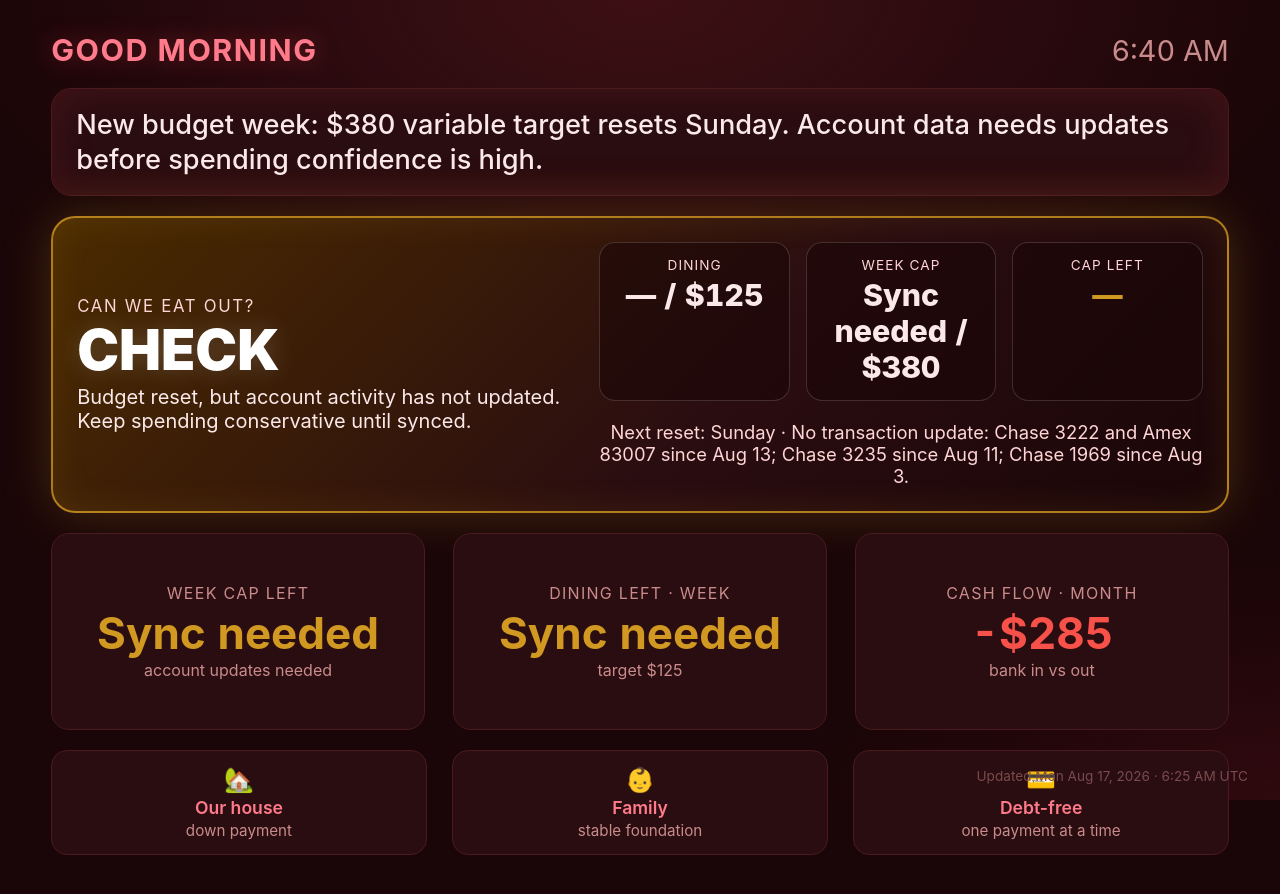
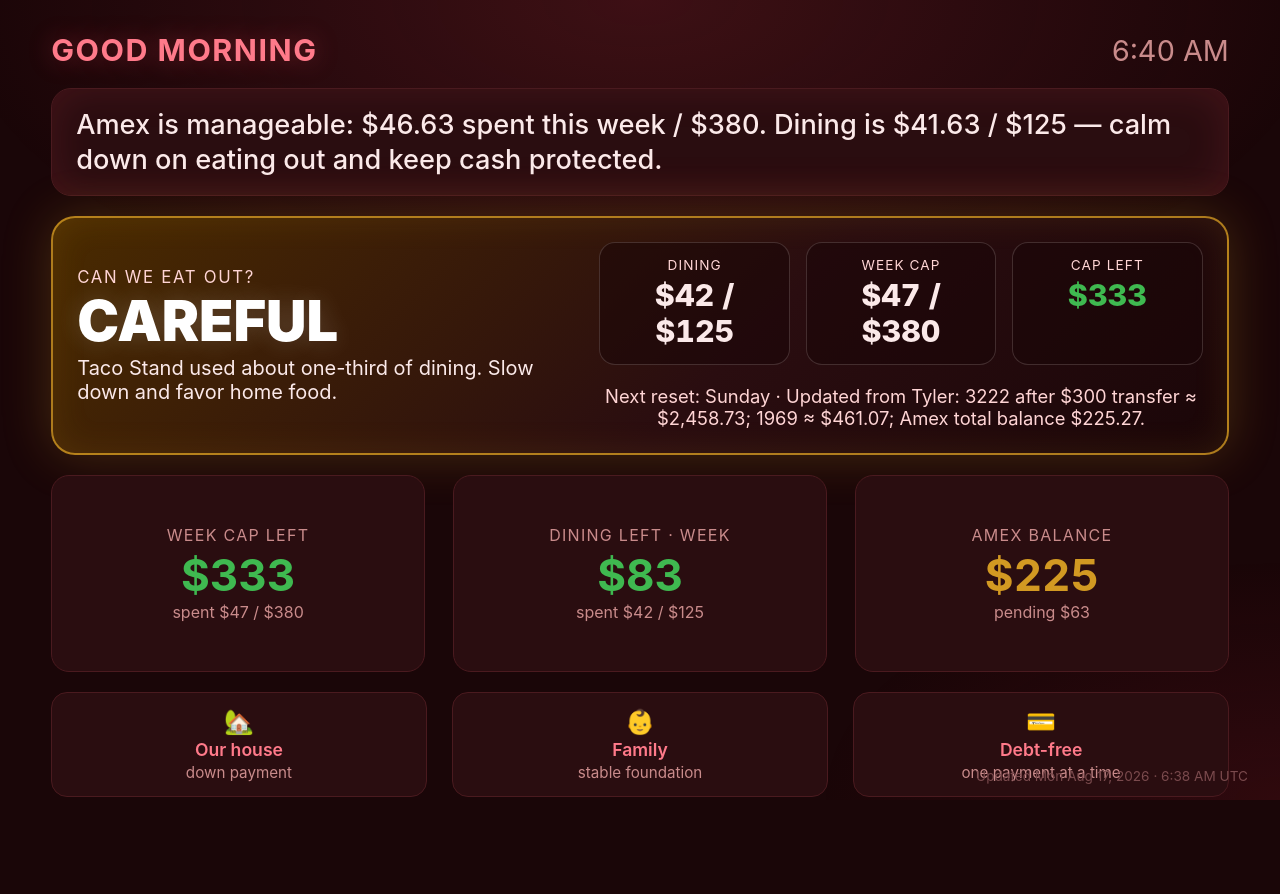
Before and after one commit to tyler327-cyber/family-dashboard, a plain HTML site: page index.html in a window 1280 px wide. Drawn offline with Linux system fonts and the light colour scheme.

Commit message:
Update dashboard with current Amex and cash balances

```diff
--- a/index.html
+++ b/index.html
@@ -14,18 +14,30 @@
    confirm the page populates before considering it done.
    ========================================================== */
 const DATA = {
-  updated: "Mon Aug 17, 2026 · 6:25 AM UTC",
+  updated: "Mon Aug 17, 2026 · 6:38 AM UTC",
 
-  wandaMessage: "New budget week: $380 variable target resets Sunday. Account data needs updates before spending confidence is high.",
+  wandaMessage: "Amex is manageable: $46.63 spent this week / $380. Dining is $41.63 / $125 — calm down on eating out and keep cash protected.",
 
   budgetPlan: {
-    status: "Budget-only · account updates needed",
+    status: "Current week · cash protected",
     weekStarts: "Sunday",
     rollover: false,
     overallWeeklyTarget: 380,
     combinedFoodTarget: 250,
-    lastSynced: "2026-08-16",
-    dataFreshnessNote: "No transaction update: Chase 3222 and Amex 83007 since Aug 13; Chase 3235 since Aug 11; Chase 1969 since Aug 3."
+    lastSynced: "2026-08-17",
+    amexTotalBalance: 225.27,
+    amexPending: 63.41,
+    amexPosted: 2636.35,
+    dataFreshnessNote: "Updated from Tyler: 3222 after $300 transfer ≈ $2,458.73; 1969 ≈ $461.07; Amex total balance $225.27.",
+    accountBalances: {
+      personal3222: 2458.73,
+      azRamar1969: 461.07,
+      palmdale3602: 3149.77,
+      palmdaleExpectedBooking: 827.42,
+      palmdaleCleanerDue: 360,
+      easyLaunch3235: 4641.63,
+      easyLaunch1130: 14.91
+    }
   },
 
   goals: [
@@ -62,11 +74,11 @@ const DATA = {
     // Approved Sunday-reset weekly targets. null spentWeek means the dashboard snapshot
     // has not been synced yet; never display a misleading $0 in that case.
     variable: {
-      dining:    { spentWeek: null, budgetWeek: 125, spentMonth: 441.20, budgetMonth: null },
-      groceries: { spentWeek: null, budgetWeek: 125, spentMonth: 379.17, budgetMonth: null },
-      shopping:  { spentWeek: null, budgetWeek: 25,  spentMonth: 227.20, budgetMonth: null },
-      gas:       { spentWeek: null, budgetWeek: 75,  spentMonth: 141.15, budgetMonth: null },
-      other:     { spentWeek: null, budgetWeek: 30,  spentMonth: 79.38,  budgetMonth: null }
+      dining:    { spentWeek: 41.63, budgetWeek: 125, spentMonth: 482.83, budgetMonth: null },
+      groceries: { spentWeek: 0,     budgetWeek: 125, spentMonth: 379.17, budgetMonth: null },
+      shopping:  { spentWeek: 0,     budgetWeek: 25,  spentMonth: 227.20, budgetMonth: null },
+      gas:       { spentWeek: 0,     budgetWeek: 75,  spentMonth: 141.15, budgetMonth: null },
+      other:     { spentWeek: 5.00,  budgetWeek: 30,  spentMonth: 84.38,  budgetMonth: null }
     }
   },
 
@@ -90,7 +102,8 @@ const DATA = {
       { text: "Post the Toyota Prius online for sale", done: true },
       { text: "Tyler: See how to get the benefits card for Priscilla", done: false },
       { text: "Both: Keep variable spending within the $380 Sunday-reset weekly budget", done: false },
-      { text: "Tyler: Update Chase 3222 and Amex 83007 account activity since Aug 13", done: false },
+      { text: "Tyler: Updated Chase 3222, 1969, 3602, and Amex balances", done: true },
+      { text: "Both: Calm down on eating out — keep Dining/Takeout under $125 this week", done: false },
       { text: "Tyler: Look out for insurance email and mortgage email about insurance cancellation notices", done: false },
       { text: "Tyler: Research where to buy tires for the 2025 Hyundai Santa Fe", done: false },
       { text: "Tyler: Find where to do an oil change for the 2025 Hyundai Santa Fe", done: false }
@@ -321,15 +334,18 @@ const dLeft = diningSynced ? V.dining.budgetWeek - V.dining.spentWeek : null;
 const weekVariableSpent = weekSynced ? variableKeys.reduce((sum,k)=>sum + V[k].spentWeek, 0) : null;
 const weekVariableLeft = weekSynced ? DATA.budgetPlan.overallWeeklyTarget - weekVariableSpent : null;
 const resetDay = DATA.budgetPlan.weekStarts || "Sunday";
-const foodState = !diningSynced ? "yellow" : dLeft < 0 ? "red" : dLeft <= 25 ? "yellow" : "green";
+const diningDisciplineNeeded = diningSynced && V.dining.spentWeek >= 40;
+const foodState = !diningSynced ? "yellow" : dLeft < 0 ? "red" : (dLeft <= 25 || diningDisciplineNeeded) ? "yellow" : "green";
 const foodAnswer = !diningSynced ? "CHECK" : foodState === "green" ? "YES" : foodState === "yellow" ? "CAREFUL" : "NO";
 const foodReason = !diningSynced
   ? "Budget reset, but account activity has not updated. Keep spending conservative until synced."
   : foodState === "red"
     ? "Dining is over target. Choose groceries or home food until reset."
-    : foodState === "yellow"
-      ? "Small/simple food only — dining is almost used up."
-      : "Okay if it stays inside the weekly cap.";
+    : diningDisciplineNeeded
+      ? "Taco Stand used about one-third of dining. Slow down and favor home food."
+      : foodState === "yellow"
+        ? "Small/simple food only — dining is almost used up."
+        : "Okay if it stays inside the weekly cap.";
 const foodEl = $("#foodSignal");
 foodEl.classList.toggle("green", foodState === "green");
 foodEl.classList.toggle("yellow", foodState === "yellow");
@@ -348,8 +364,8 @@ foodEl.innerHTML = `
 const savingsTotal = DATA.savings.houseFund + DATA.savings.sofi + DATA.savings.robinhood + DATA.savings.ira;
 $("#sumGrid").innerHTML =
   tile("Week cap left", weekSynced?money(weekVariableLeft):"Sync needed", weekSynced?(weekVariableLeft>=0?"good":"bad"):"warn", weekSynced ? "spent "+money(weekVariableSpent)+" / "+money(DATA.budgetPlan.overallWeeklyTarget) : "account updates needed") +
-  tile("Dining left · week", diningSynced?money(dLeft):"Sync needed", diningSynced?(dLeft>=0?"good":"bad"):"warn", "target "+money(V.dining.budgetWeek)) +
-  tile("Cash flow · month", (cfNet>=0?"+":"")+money(cfNet), cfNet>=0?"good":"bad", "bank in vs out");
+  tile("Dining left · week", diningSynced?money(dLeft):"Sync needed", diningSynced?(dLeft>=0?"good":"bad"):"warn", "spent "+money(V.dining.spentWeek)+" / "+money(V.dining.budgetWeek)) +
+  tile("Amex balance", money(DATA.budgetPlan.amexTotalBalance), "warn", "pending "+money(DATA.budgetPlan.amexPending));
 function tile(lbl,big,cls,sub){ return `<div class="sumtile"><div class="lbl">${lbl}</div><div class="big ${cls}">${big}</div><div class="sub">${sub}</div></div>`; }
 $("#goalRow").innerHTML = DATA.goals.map(g=>`<div class="g"><div class="ge">${g.emoji}</div><div class="gl">${g.label}</div><div class="gn">${g.note||""}</div></div>`).join("");
 
@@ -415,7 +431,8 @@ $("#saveGrid").innerHTML =
   saveCard("Self-Directed IRA", S.ira, "retirement", "") +
   saveCard("SoFi Savings", S.sofi, "emergency fund", "");
 function saveCard(name,val,note,cls){ return `<div class="savecard"><div class="sname">${name}</div><div class="sval ${cls}">${money(val)}</div><div class="snote">${note}</div></div>`; }
-$("#saveTotal").innerHTML = `Total saved &amp; invested: <b>${money(savingsTotal)}</b>`;
+const A = DATA.budgetPlan.accountBalances || {};
+$("#saveTotal").innerHTML = `Cash map: 3222 <b>${money(A.personal3222)}</b> · 1969 <b>${money(A.azRamar1969)}</b> · 3602 <b>${money(A.palmdale3602)}</b> (+${money(A.palmdaleExpectedBooking - A.palmdaleCleanerDue)} net pending) · Easy Launch <b>${money((A.easyLaunch3235||0)+(A.easyLaunch1130||0))}</b>`;
 
 /* ---- TASKS: grouped day/week/month with % ---- */
 const allTasks = [...(DATA.tasks.day||[]), ...(DATA.tasks.week||[]), ...(DATA.tasks.month||[])];
```
